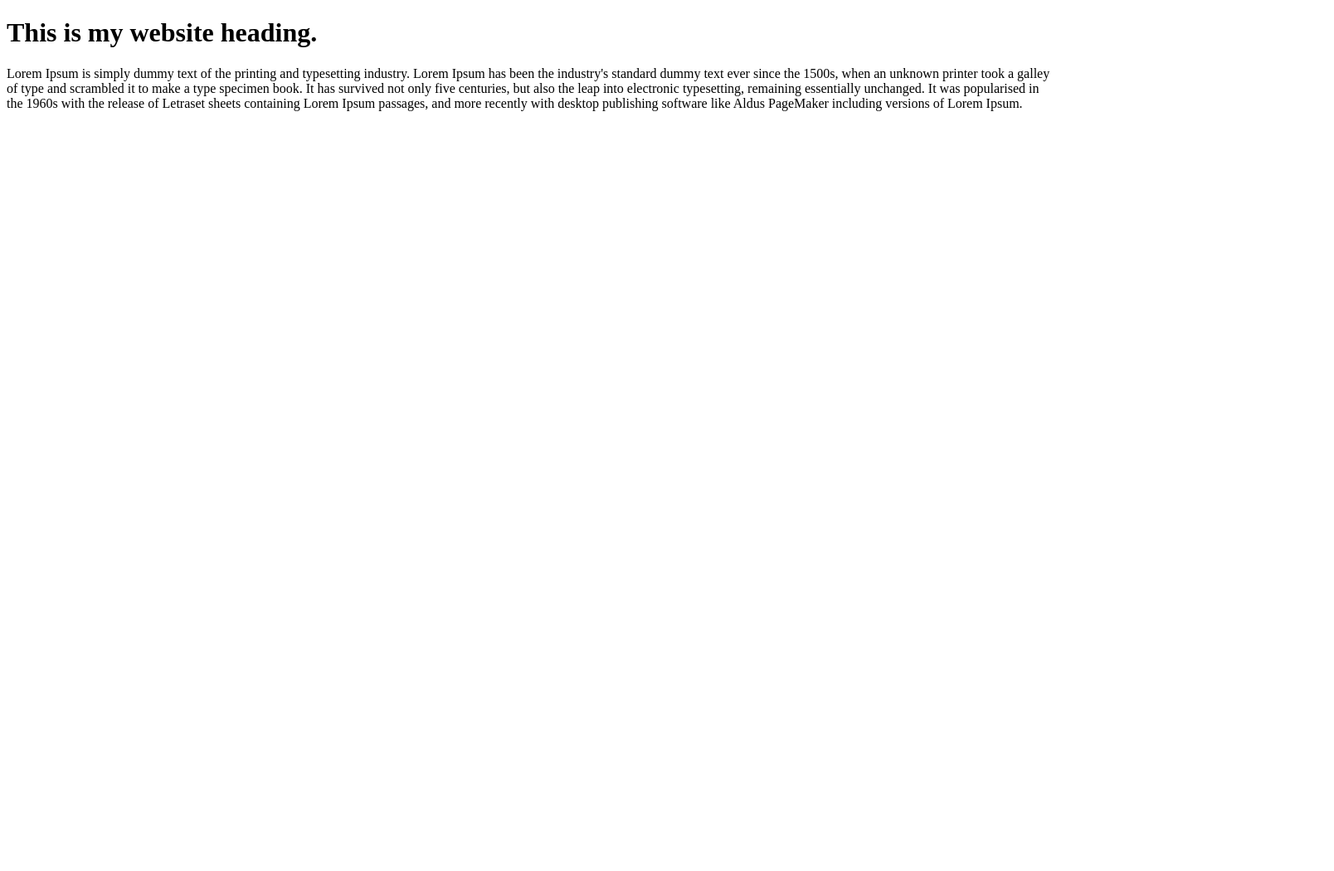
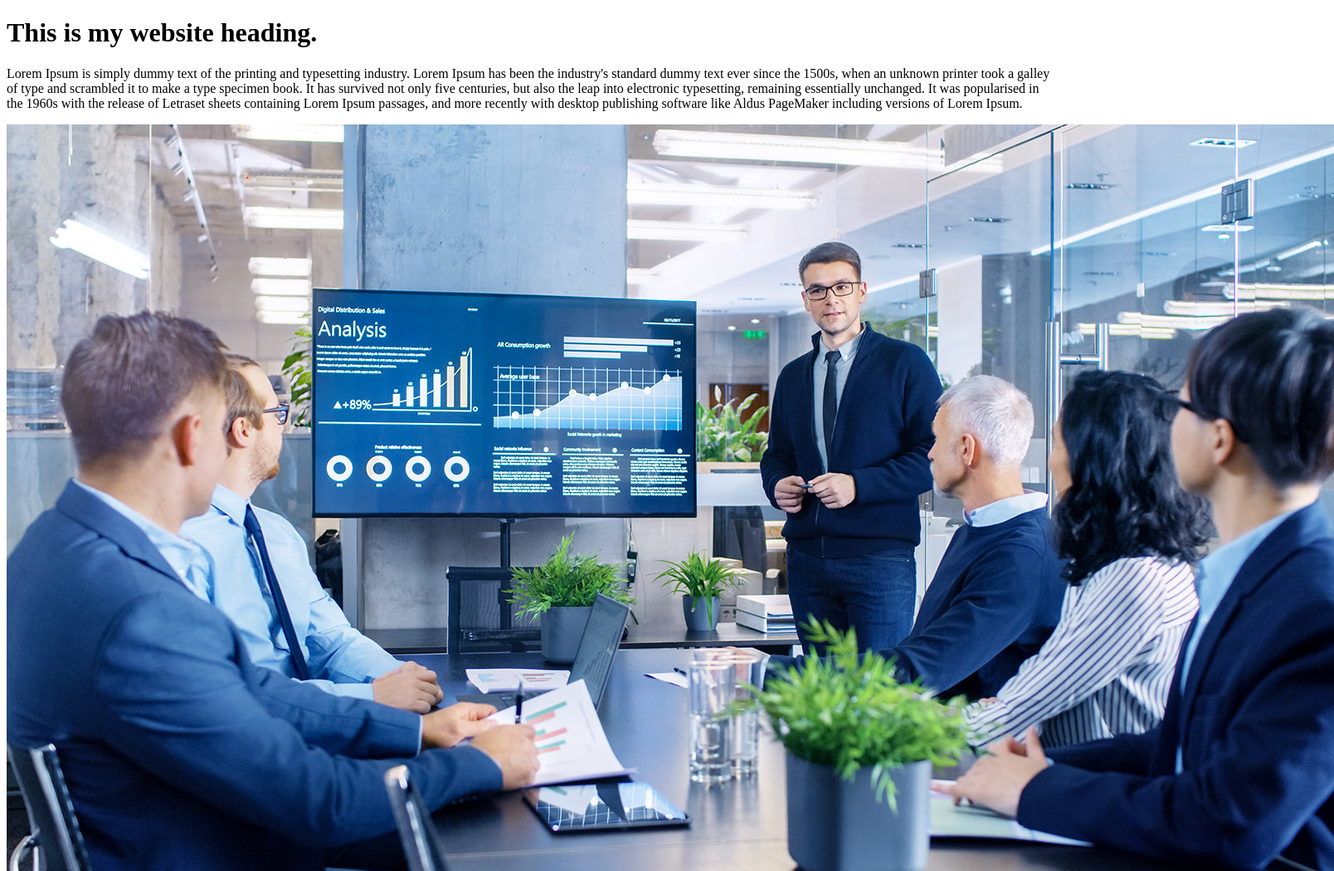
Before and after one commit to abdulkaderredwan/sec-repo, a plain HTML site: page index.html in a window 1280 px wide. Shown: the whole page at 83% size, 1608 px wide, since content can reach past the window. Before the commit the page ends 800 px from the top, so only its background shows below. Drawn offline with Linux system fonts and the light colour scheme.

Commit message:
image added

```diff
--- a/index.html
+++ b/index.html
@@ -9,5 +9,6 @@
 <body>
     <h1>This is my website heading.</h1>
     <p>Lorem Ipsum is simply dummy text of the printing and typesetting industry. Lorem Ipsum has been the industry's standard dummy text ever since the 1500s, when an unknown printer took a galley of type and scrambled it to make a type specimen book. It has survived not only five centuries, but also the leap into electronic typesetting, remaining essentially unchanged. It was popularised in the 1960s with the release of Letraset sheets containing Lorem Ipsum passages, and more recently with desktop publishing software like Aldus PageMaker including versions of Lorem Ipsum.</p>
+    <img src="images/Meeting.jpg" alt="">
 </body>
 </html>
```
